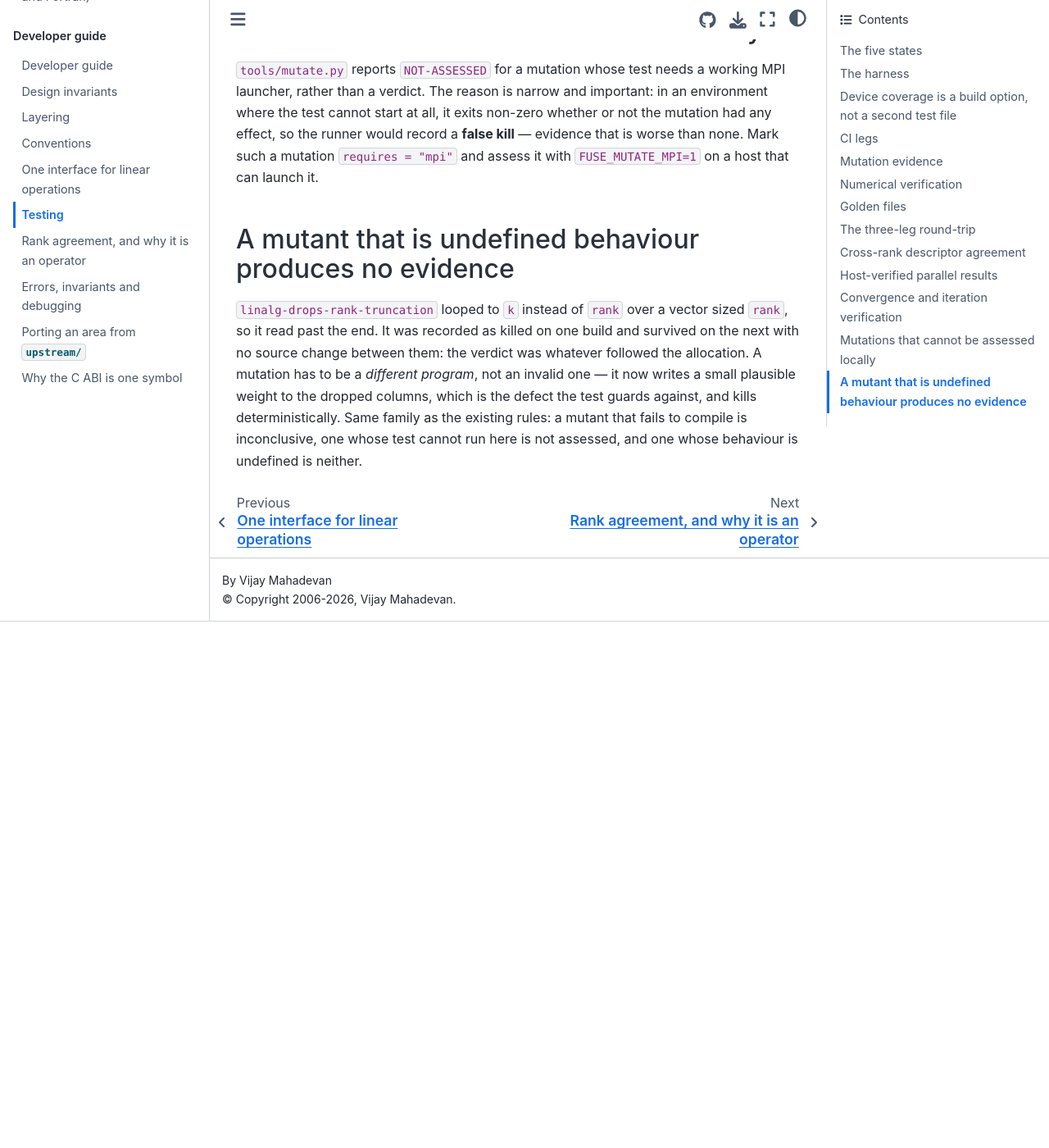
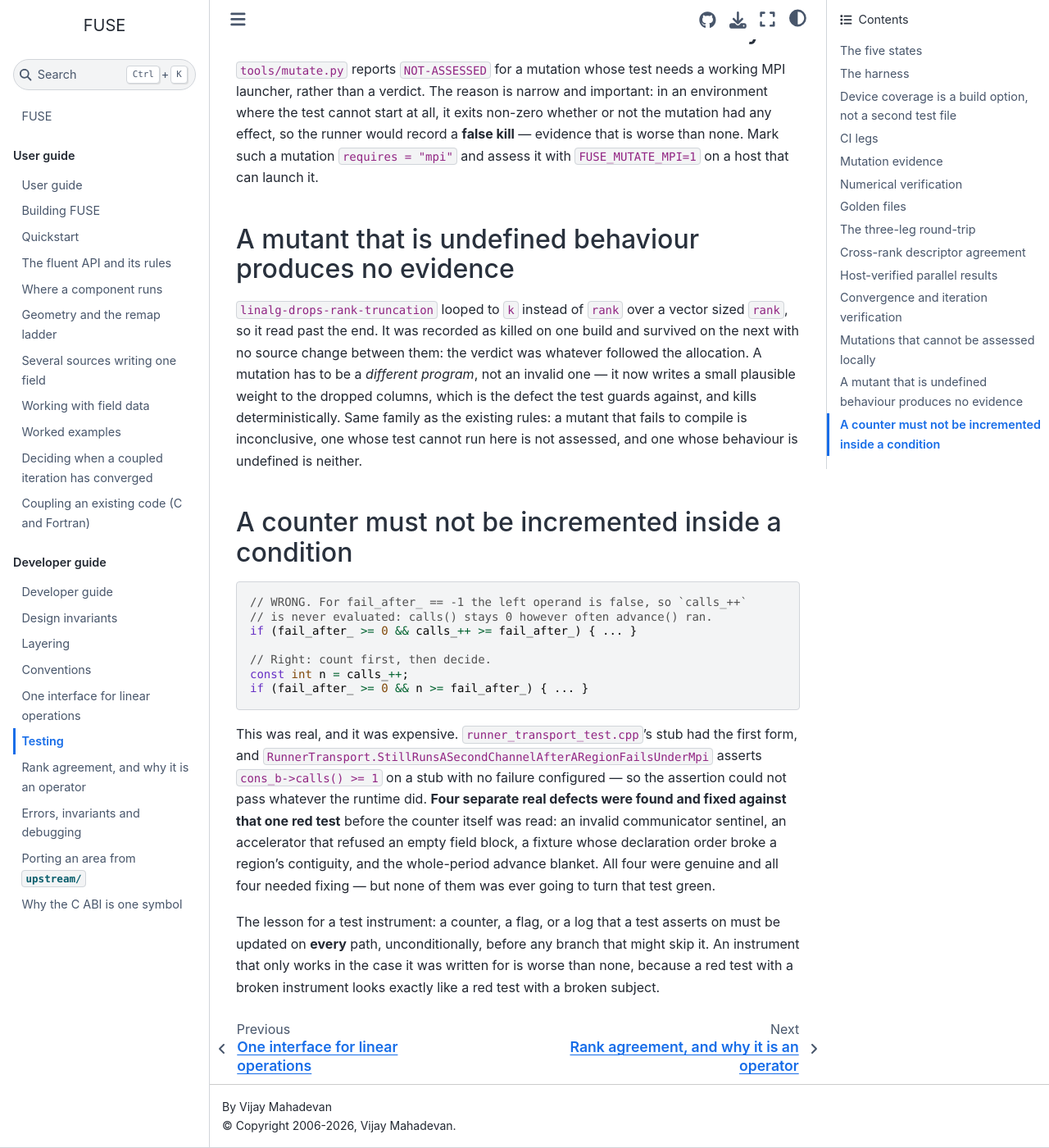
Before and after one commit to vijaysm/fuse, a Sphinx documentation site: the page built from docs/dev/testing.md, in a window 1280 px wide and 1400 px high, scrolled down 5263 px. Shown: the whole window at 82% size. Built offline with Sphinx 7.4.7 and the Sphinx Book theme 1.1.4, drawn with Linux system fonts in a browser that asks for light colours; pages that are not in the unit, such as notebooks, are missing from menus; before the commit the page ends 6021 px from its top, so only the background shows below that.

Commit message:
Count every advance in the parallel stub
The increment sat to the right of a short-circuit, so a stub with no failure configured never counted at all and the assertion reading it could not pass.

````diff
--- a/docs/dev/testing.md
+++ b/docs/dev/testing.md
@@ -196,3 +196,34 @@ columns, which is the defect the test guards against, and kills
 deterministically. Same family as the existing rules: a mutant that fails to
 compile is inconclusive, one whose test cannot run here is not assessed, and
 one whose behaviour is undefined is neither.
+
+
+## A counter must not be incremented inside a condition
+
+```cpp
+// WRONG. For fail_after_ == -1 the left operand is false, so `calls_++`
+// is never evaluated: calls() stays 0 however often advance() ran.
+if (fail_after_ >= 0 && calls_++ >= fail_after_) { ... }
+
+// Right: count first, then decide.
+const int n = calls_++;
+if (fail_after_ >= 0 && n >= fail_after_) { ... }
+```
+
+This was real, and it was expensive. `runner_transport_test.cpp`'s stub had
+the first form, and
+`RunnerTransport.StillRunsASecondChannelAfterARegionFailsUnderMpi` asserts
+`cons_b->calls() >= 1` on a stub with no failure configured — so the
+assertion could not pass whatever the runtime did. **Four separate real
+defects were found and fixed against that one red test** before the counter
+itself was read: an invalid communicator sentinel, an accelerator that
+refused an empty field block, a fixture whose declaration order broke a
+region's contiguity, and the whole-period advance blanket. All four were
+genuine and all four needed fixing — but none of them was ever going to turn
+that test green.
+
+The lesson for a test instrument: a counter, a flag, or a log that a test
+asserts on must be updated on **every** path, unconditionally, before any
+branch that might skip it. An instrument that only works in the case it was
+written for is worse than none, because a red test with a broken instrument
+looks exactly like a red test with a broken subject.
````
Also changed, not shown: build-evidence/runtime-mutations.md (+5 -3 lines), build-evidence/transport-mutations.md (+5 -5 lines), 1 other file.
